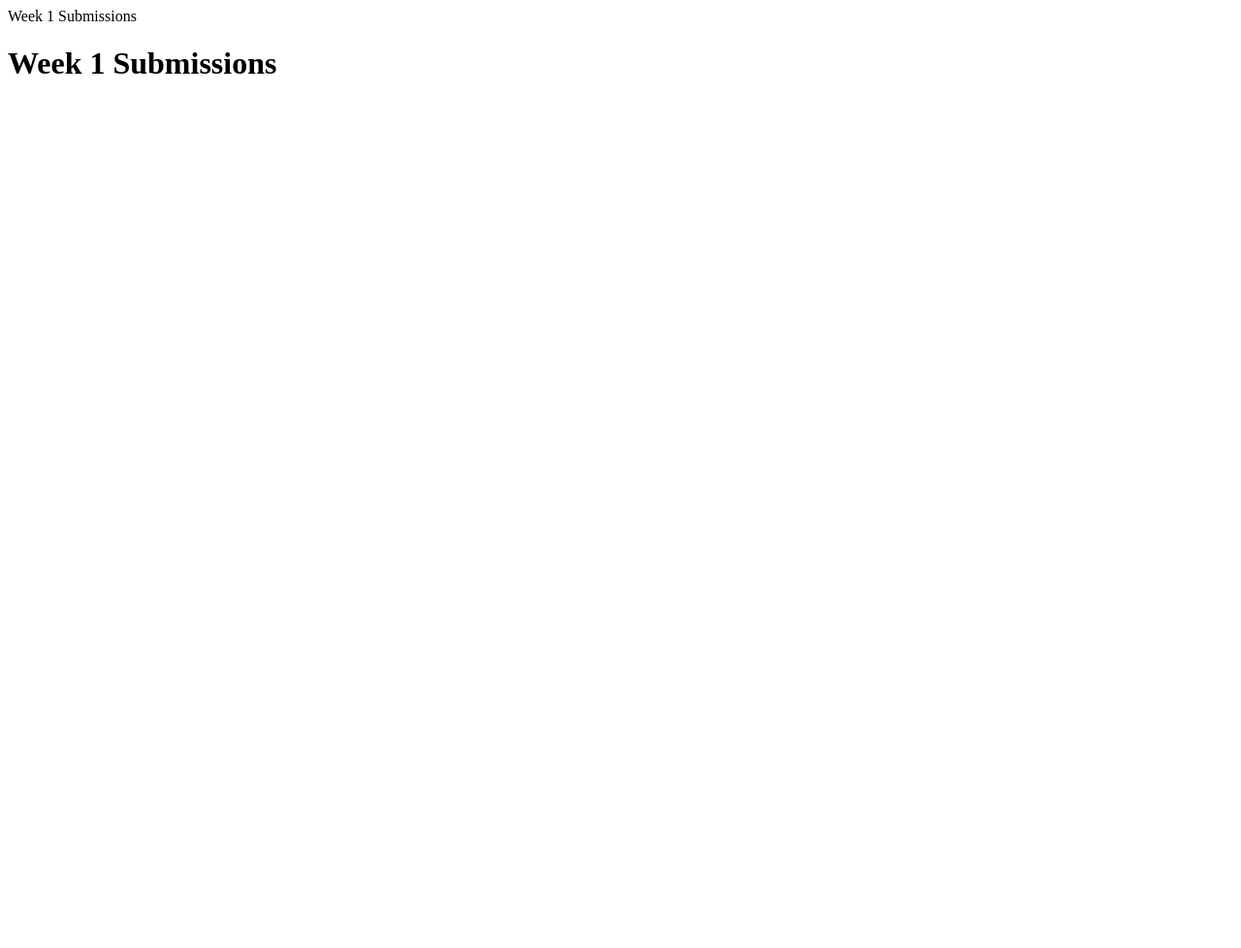
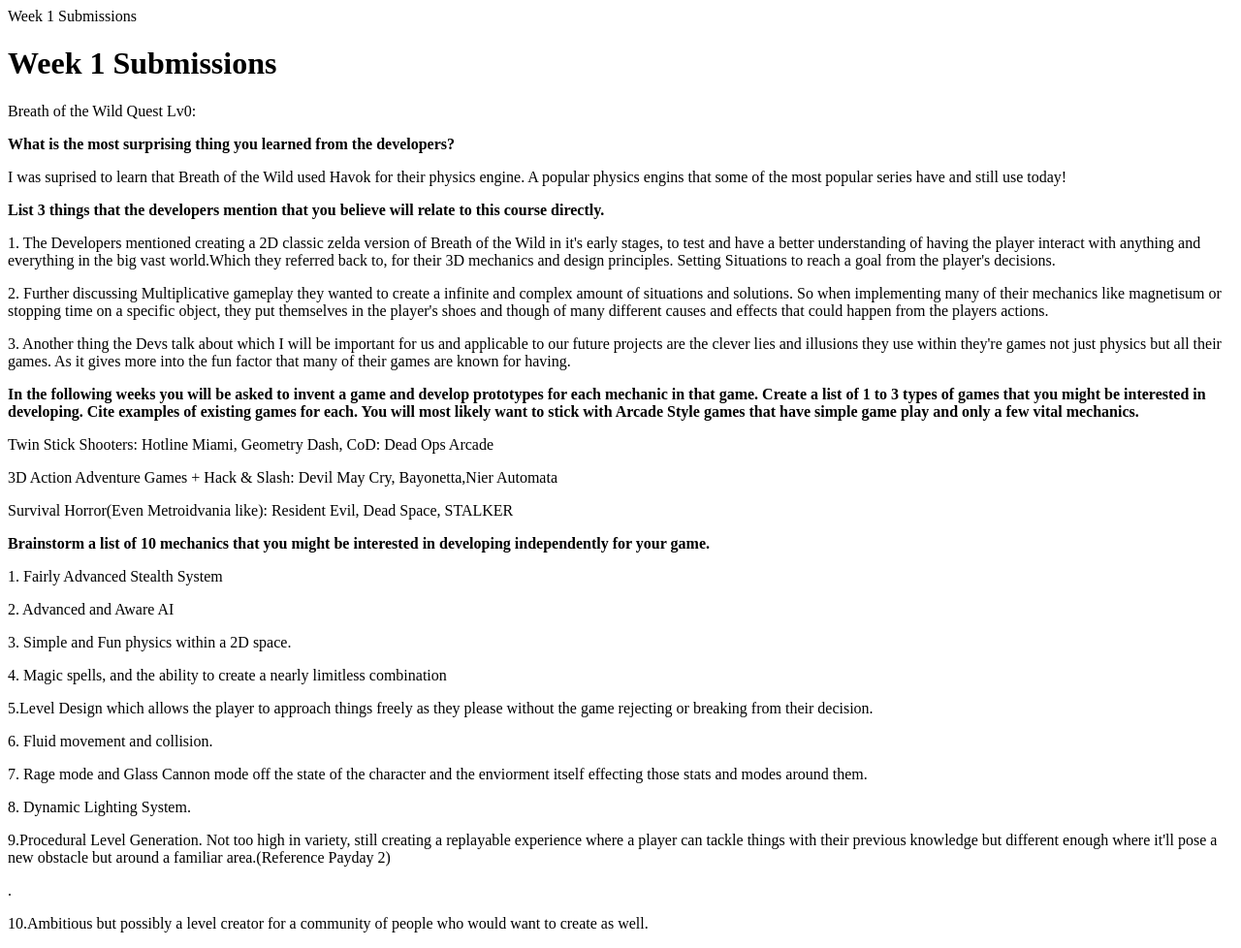
Before and after one commit to oqz-neit/Level0MB, a plain HTML site: page week1 submisions/index.html in a window 1280 px wide. Shown: the whole page at 97% size. Before the commit the page ends 800 px from the top, so only its background shows below. Drawn offline with Linux system fonts and the light colour scheme.

Commit message:
Level 0: HW Breath of the Wild Complete

```diff
--- a/week1 submisions/index.html
+++ b/week1 submisions/index.html
@@ -3,6 +3,39 @@
     <head>Week 1 Submissions</head>
     <body>
         <h1>Week 1 Submissions</h1>
+        <p>Breath of the Wild Quest Lv0: </p>
 
+        <b> What is the most surprising thing you learned from the developers?</b>
+
+        <p>I was suprised to learn that Breath of the Wild used Havok for their physics engine. A popular physics engins that some of the most popular series have and still use today!</p>
+
+        <b>List 3 things that the developers mention that you believe will relate to this course directly.</b>
+
+        <p>1. The Developers mentioned creating a 2D classic zelda version of Breath of the Wild in it's early stages, to test and have a better understanding of having the player interact with anything and everything in the big vast world.Which they referred back to, for their 3D mechanics and design principles. Setting Situations to reach a goal from the player's decisions.</p>
+
+        <p> 2. Further discussing Multiplicative gameplay they wanted to create a infinite and complex amount of situations and solutions. So when implementing many of their mechanics like magnetisum or stopping time on a specific object, they put themselves in the player's shoes and though of many different causes and effects that could happen from the players actions. </p>
+
+        <p>3. Another thing the Devs talk about which I will be important for us and applicable to our future projects are the clever lies and illusions they use within they're games not just physics but all their games. As it gives more into the fun factor that many of their games are known for having. </p>
+
+        <b>In the following weeks you will be asked to invent a game and develop prototypes for each mechanic in that game. Create a list of 1 to 3 types of games that you might be interested in developing. Cite examples of existing games for each. You will most likely want to stick with Arcade Style games that have simple game play and only a few vital mechanics.</b>
+
+        <p> Twin Stick Shooters: Hotline Miami, Geometry Dash, CoD: Dead Ops Arcade
+             </p>
+             <p>3D Action Adventure Games + Hack & Slash: Devil May Cry, Bayonetta,Nier Automata</p>
+             <p>Survival Horror(Even Metroidvania like): Resident Evil, Dead Space, STALKER</p>
+
+          <b>Brainstorm a list of 10 mechanics that you might be interested in developing independently for your game.</b>
+
+          <p>1. Fairly Advanced Stealth System</p>
+          <p>2. Advanced and Aware AI</p>
+          <p>3. Simple and Fun physics within a 2D space.</p>
+          <p>4. Magic spells, and the ability to create a nearly limitless combination</p>
+          <p>5.Level Design which allows the player to approach things freely as they please without the game rejecting or breaking from their decision.</p>
+          <p>6. Fluid movement and collision.</p>
+          <p>7. Rage mode and Glass Cannon mode off the state of the character and the enviorment itself effecting those stats and modes around them.</p>
+          <p>8. Dynamic Lighting System.</p>
+          <p>9.Procedural Level Generation. Not too high in variety, still creating a replayable experience where a player can tackle things with their previous knowledge but different enough where it'll pose a new obstacle but around a familiar area.(Reference Payday 2)</p>.
+          <p>10.Ambitious but possibly a level creator for a community of people who would want to create as well.</p>
+        </p>
     </body>
 </html>
```
